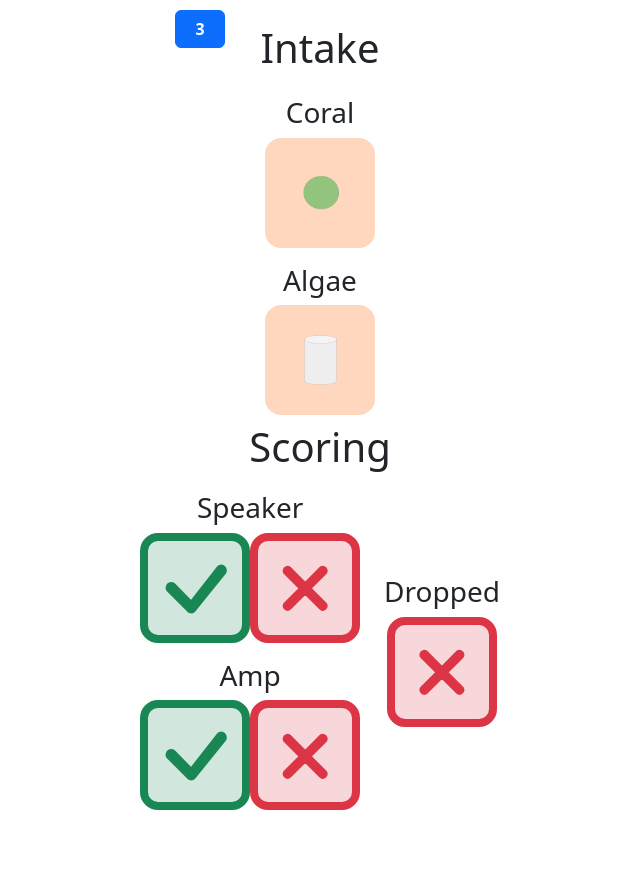
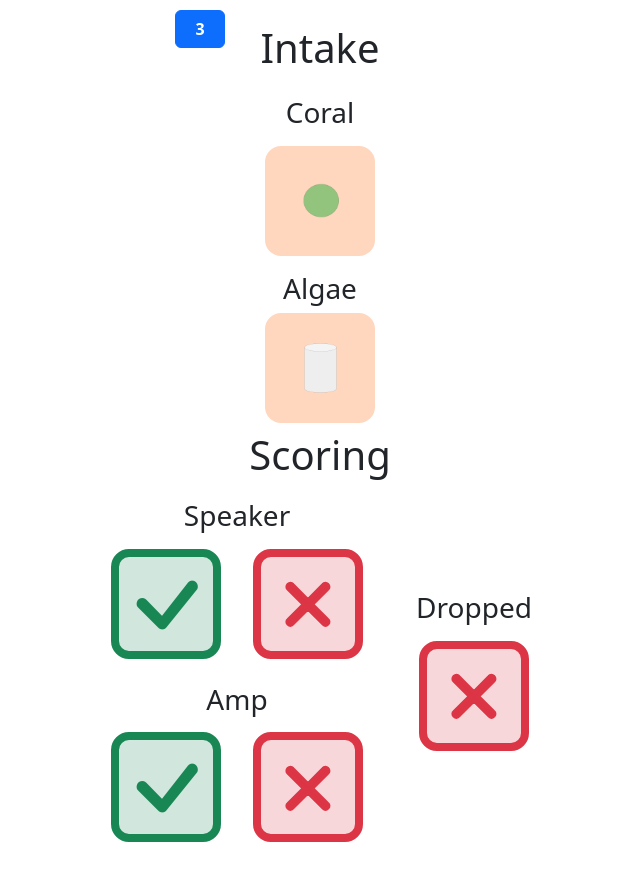
Before and after one commit to frc868/houndscout-2024, a Next.js app: page /sandbox in a window 1280 px wide. Shown: the part 340-1217 px from the top of the page, without its empty margins (320-960 px from the left). Before the commit the page ends 1185 px from the top, so only its background shows below. Built offline with nearby package versions, Linux system fonts and the light colour scheme; what next-redux-wrapper would draw is missing.

Commit message:
Made sandbox more accurate / added comments

```diff
--- a/src/app/sandbox/page.tsx
+++ b/src/app/sandbox/page.tsx
@@ -5,10 +5,11 @@ import { Alliance } from "@/lib/enums";
 import { Button, Col, Row } from "react-bootstrap";
 export default function Data() {
     //Update these variables to change certain aspects of the boilerplate.
-    let allianceIsBlue: boolean = true;
-    let blueOnLeft: boolean = true;
-    let active: boolean = true;
-    let selected: boolean = true;
+    let allianceIsBlue: boolean = true; //If running blue or red client
+    let blueOnLeft: boolean = true; //If blueOnLeft is enabled in database
+
+    let active: boolean = true; //If the scoring sections are to be highlighted due to intake piece being selected
+    let selected: boolean = true; //If the piece was selected in the intake section
 
     return(
         <>
@@ -38,8 +39,8 @@ export default function Data() {
                             ? blueOnLeft
                                 ? {
                                     position: "absolute",
-                                    top: "10px",
-                                    left: "55px",
+                                    top: "150px",//Position from the top of the div
+                                    left: "55px",//Position from the left of the div
                                 }
                                 : {
                                     position: "absolute",
@@ -148,17 +149,15 @@ export default function Data() {
                     </div>
                 </div>
             </div>
-            {/* TeleopIntakeSelector */}
+
+            {/* TeleopIntakePanel */}
             <div className="d-flex flex-column align-items-center">
                 <h1 className="text-center mb-3">Intake</h1>
-
                 <div className="d-flex justify-content-center flex-column">
                     <div className="d-flex flex-column my-2">
                         <h3 className="text-center">Coral</h3>
                         {/* AlgaeButton */}
-                        <div className=""
-                        // {className || ""}
-                        >
+                        <div className="mt-2">{/* Replace with <div className={className || ""}> */}
                             <div
                                 className={`mx-2 grow d-flex justify-content-center align-items-center rounded-4
                                 ${selected ? `intake-note-selected` : ""}
@@ -199,9 +198,7 @@ export default function Data() {
                             <h3 className="text-center">Speaker</h3>
                             <div className="d-flex justify-content-center">
                                 {/* scoreButton */}
-                            <div className=""
-                        // {className || ""}
-                        >
+                                <div className="mx-3 my-2">{/* Replace with <div className={className || ""}> */}
                                     <div
                                         className={`d-flex justify-content-center align-items-center border border-5 score-button rounded-4 grow ${
                                         active
@@ -219,9 +216,7 @@ export default function Data() {
                                     </div>
                                 </div>
                                 {/* FailButton */}
-                        <div className=""
-                        // {className || ""}
-                        >
+                                <div className="mx-3 my-2">{/* Replace with <div className={className || ""}> */}
                                     <div
                                         className={`d-flex justify-content-center align-items-center border border-5 score-button rounded-4 grow ${
                                         active
@@ -245,9 +240,7 @@ export default function Data() {
                             <h3 className="text-center">Amp</h3>
                             <div className="d-flex justify-content-center">
                                 {/* scoreButton */}
-                        <div className=""
-                        // {className || ""}
-                        >
+                                <div className="mx-3 my-2">{/* Replace with <div className={className || ""}> */}
                                     <div
                                         className={`d-flex justify-content-center align-items-center border border-5 score-button rounded-4 grow ${
                                         active
@@ -265,9 +258,7 @@ export default function Data() {
                                     </div>
                                 </div>
                                 {/* FailButton */}
-                        <div className=""
-                        // {className || ""}
-                        >
+                                <div className="mx-3 my-2">{/* Replace with <div className={className || ""}> */}
                                     <div
                                         className={`d-flex justify-content-center align-items-center border border-5 score-button rounded-4 grow ${
                                         active
@@ -287,14 +278,11 @@ export default function Data() {
                                 </div>
                             </div>
                         </div>
-
                     </Col>
                     <Col className="d-flex flex-column justify-content-center align-items-center my-3">
                         <h3 className="text-center">Dropped</h3>
                         {/* FailButton */}
-                    <div className=""
-                        // {className || ""}
-                        >
+                        <div className="mx-3 my-2">{/* Replace with <div className={className || ""}> */}
                             <div
                                 className={`d-flex justify-content-center align-items-center border border-5 score-button rounded-4 grow ${
                                 active
```
Lines whose indentation alone changed are shown as unchanged.
